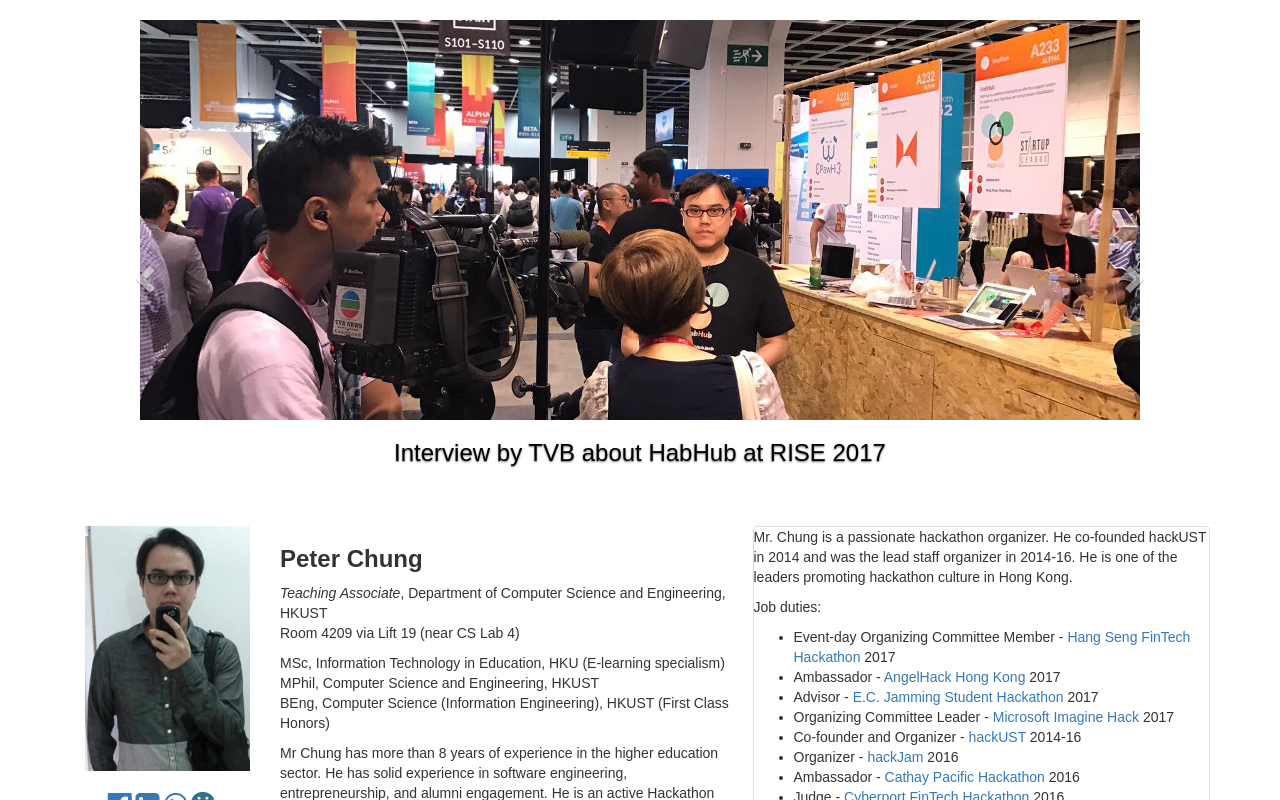
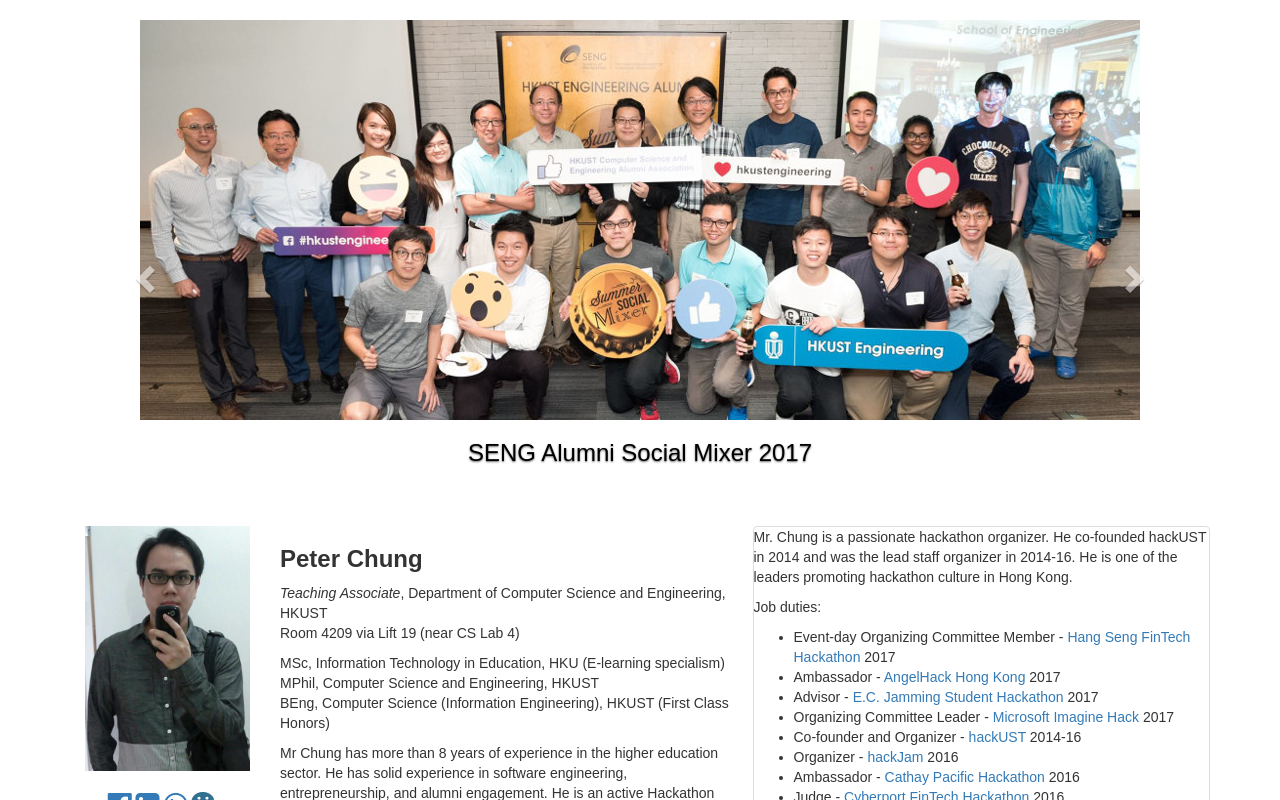
Before and after one commit to hkpeterpeter/web_personal, a React (Create React App) app: page / in a window 1280 px wide. Shown: the top 800 px of the page. Built offline with nearby package versions, Linux system fonts and the light colour scheme.

Commit message:
Add an event photo
Add SENG alumni social mixer event

```diff
--- a/src/data/events.js
+++ b/src/data/events.js
@@ -3,6 +3,7 @@
 // TODO: refactor the remaining data values
 
 const events = [
+  makeEvent('SENG Alumni Social Mixer 2017', 'SENG_Alumni_Social_Mixer_2017.jpg'),
   makeEvent('Interview by TVB about HabHub at RISE 2017', 'HabHub_TVB_Interview_RISE.jpg'),
   makeEvent('SENG Facebook Chatbot Workshop', 'SENG_Facebook_Chatbot_Workshop.jpg'),
   makeEvent('Cyberport Startup Alumni Association Dinner 2017', 'CSAA_connects_the_world_dinner_2017.jpg'),
```
Also changed, not shown: public/slideshow_images/SENG_Alumni_Social_Mixer_2017.jpg (added).
